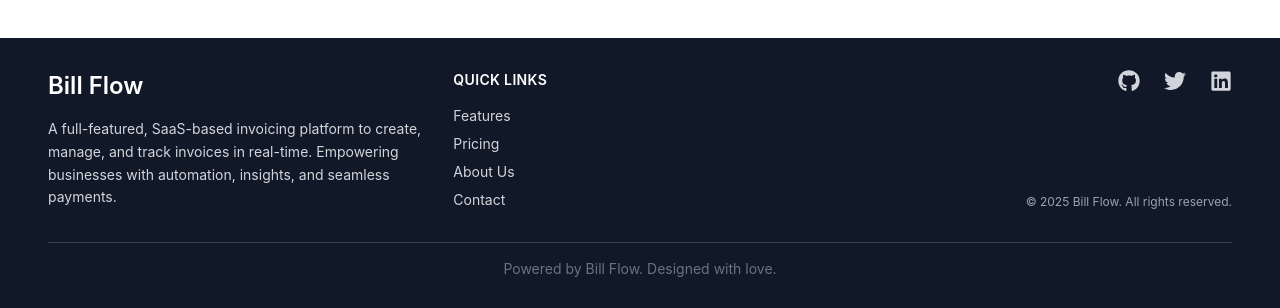
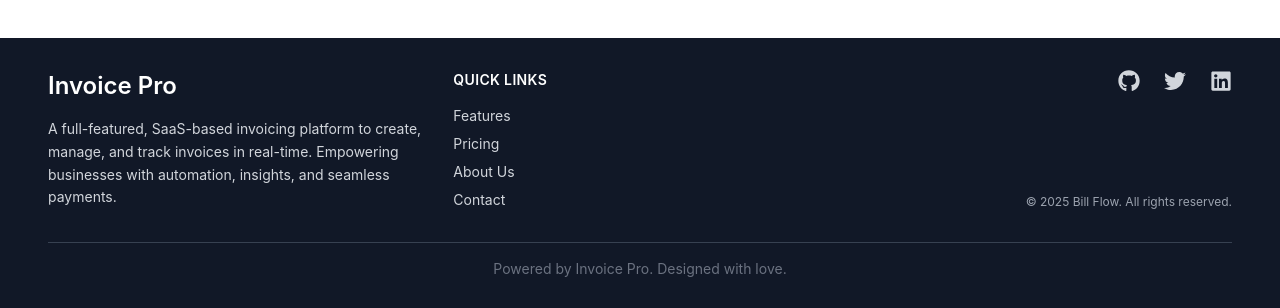
Before and after one commit to jackson951/invoicing-system-web-app, a React (Create React App) app: page /invoicing-system-web-app/register in a window 1280 px wide. Shown: the part 810-1118 px from the top of the page. Built offline with nearby package versions, Linux system fonts and the light colour scheme.

Commit message:
minor fixes

```diff
--- a/src/components/footer.jsx
+++ b/src/components/footer.jsx
@@ -7,7 +7,7 @@ export default function Footer() {
       <div className="max-w-7xl mx-auto grid grid-cols-1 md:grid-cols-3 gap-8">
         {/* Company Info */}
         <div className="space-y-4">
-          <h2 className="text-2xl font-semibold text-white">Bill Flow</h2>
+          <h2 className="text-2xl font-semibold text-white">Invoice Pro</h2>
           <p className="text-sm leading-relaxed">
             A full-featured, SaaS-based invoicing platform to create, manage,
             and track invoices in real-time. Empowering businesses with
@@ -90,7 +90,7 @@ export default function Footer() {
       {/* Divider */}
       <div className="border-t border-gray-700 mt-8 pt-4 text-center">
         <p className="text-sm text-gray-500">
-          Powered by Bill Flow. Designed with love.
+          Powered by Invoice Pro. Designed with love.
         </p>
       </div>
     </footer>
```
